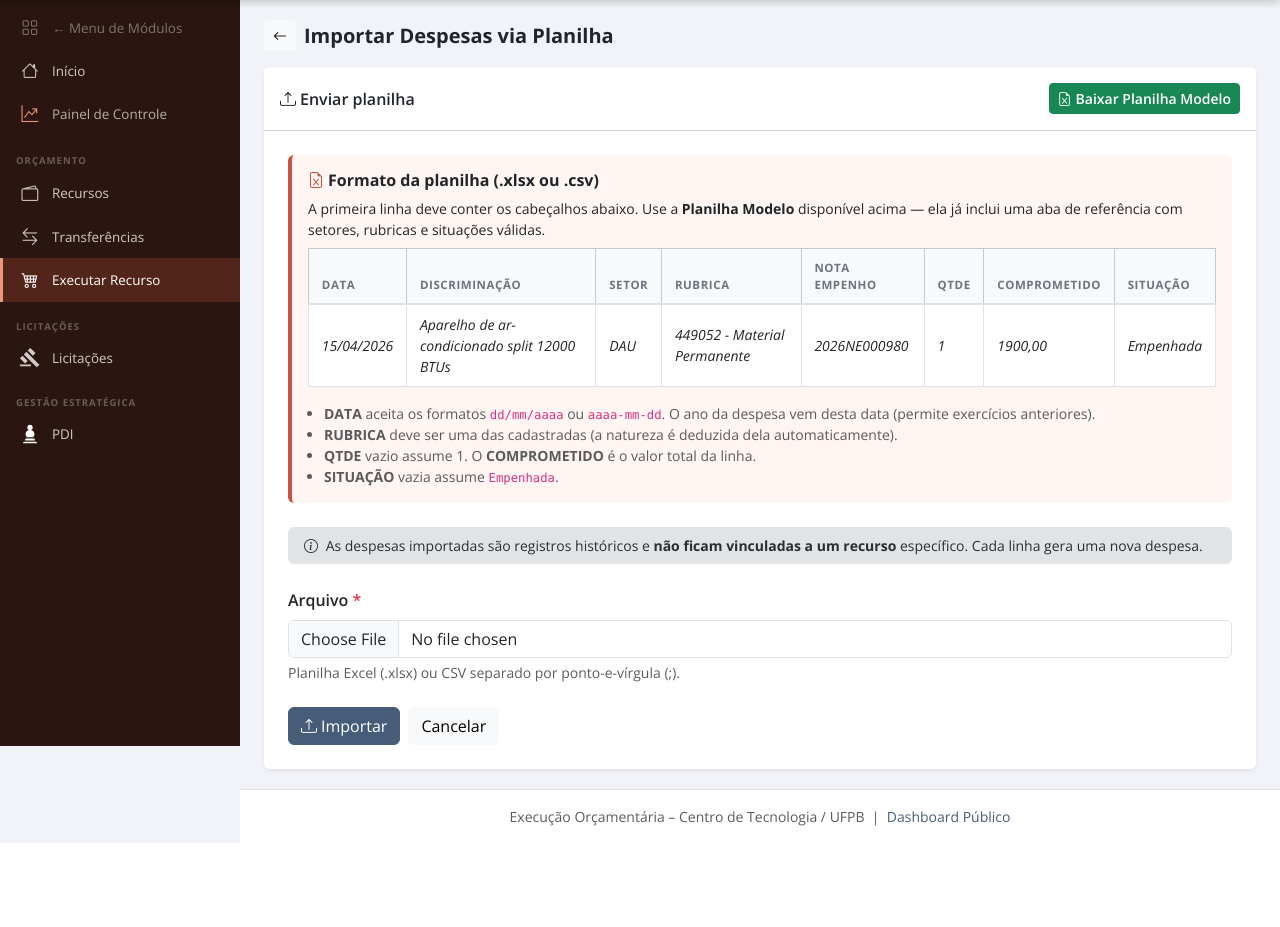
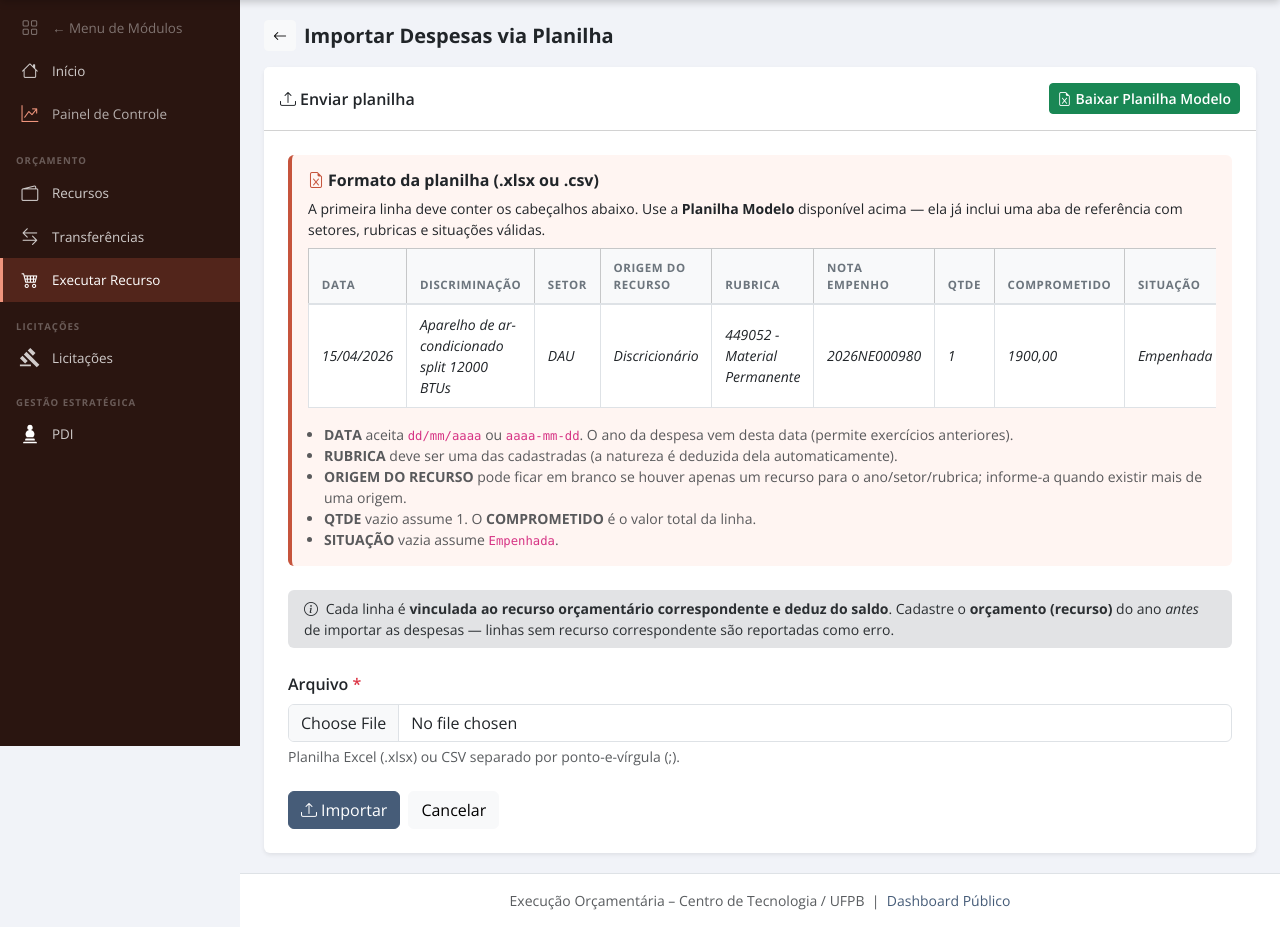
Before and after one commit to marcelgois-png/orcamento-projetos-ct, a Django app: page /orcamento/despesas/importar/ in a window 1280 px wide. Shown: the part 54-981 px from the top of the page. Before the commit the page ends 897 px from the top, so only its background shows below. Run offline with Django 5.2, Linux system fonts and the light colour scheme; a user stored in the database is signed in; tables that the repository leaves empty hold one stand-in row (values such as "Sample post"); grey boxes marked "Sample" are stand-in pictures; some libraries are stand-ins or nearby versions.

Commit message:
Vincula despesa importada ao recurso (deduz do saldo)
A importacao de despesas agora vincula cada linha ao recurso orcamentario
correspondente, de modo que deduz do saldo. Util ao inserir tambem os
orcamentos de anos anteriores.

- Adiciona a coluna "Origem do Recurso" (template, planilha modelo e
  parsing). O recurso e localizado por ano (da data) + setor + origem +
  natureza (deduzida da rubrica) + rubrica.
- Origem pode ficar em branco quando ha um unico recurso para o conjunto;
  com mais de um, a linha pede a origem. Sem recurso correspondente, a
  linha e reportada como erro (cadastre o orcamento antes).
- A despesa herda setor/natureza/rubrica do recurso, como no lancamento
  manual.

Co-Authored-By: Claude Opus 4.8 <noreply@anthropic.com>

```diff
--- a/orcamento/views.py
+++ b/orcamento/views.py
@@ -1629,10 +1629,11 @@ def _resolver_situacao(raw):
 def despesa_importar(request):
     """Importa despesas (execução orçamentária) via planilha Excel ou CSV.
 
-    Colunas: Data, Discriminação, Setor, Rubrica, Nota Empenho, Qtde,
-    Comprometido, Situação. Pensado para inserir rapidamente a execução de
-    anos anteriores. As despesas importadas não ficam vinculadas a um recurso
-    específico (são registros históricos)."""
+    Colunas: Data, Discriminação, Setor, Origem do Recurso, Rubrica,
+    Nota Empenho, Qtde, Comprometido, Situação. Pensado para inserir
+    rapidamente a execução de anos anteriores. Cada despesa é vinculada ao
+    recurso correspondente (ano da data + setor + origem + natureza + rubrica),
+    de modo que deduz do saldo do recurso."""
     if request.method == 'POST':
         arquivo = request.FILES.get('arquivo')
         if not arquivo:
@@ -1673,10 +1674,12 @@ def despesa_importar(request):
                         erros.append(f'Linha {i}: DISCRIMINAÇÃO obrigatória.')
                         continue
 
-                    setor_raw = row.get(_orc_norm('SETOR')) or ''
-                    setor = _resolver_setor(setor_raw)
-                    if setor_raw and not setor:
-                        erros.append(f'Linha {i}: SETOR não encontrado ("{setor_raw}").')
+                    setor = _resolver_setor(row.get(_orc_norm('SETOR')))
+                    if not setor:
+                        erros.append(
+                            f'Linha {i}: SETOR inválido ou não cadastrado '
+                            f'("{row.get(_orc_norm("SETOR"))}").'
+                        )
                         continue
 
                     rubrica = _resolver_rubrica(row.get(_orc_norm('RUBRICA')))
@@ -1688,6 +1691,34 @@ def despesa_importar(request):
                         continue
                     natureza = rubrica_natureza_por_label.get(rubrica, '')
 
+                    # Vincula a despesa ao recurso orçamentário (para deduzir do saldo).
+                    # Recurso = ano (da data) + setor + origem + natureza + rubrica.
+                    ano = data_despesa.year
+                    origem = _resolver_origem(
+                        row.get(_orc_norm('ORIGEM DO RECURSO')) or row.get(_orc_norm('ORIGEM'))
+                    )
+                    rec_qs = RecursoOrcamentario.objects.filter(
+                        ano_fiscal=ano, setor=setor, natureza=natureza, rubrica=rubrica,
+                    )
+                    if origem:
+                        rec_qs = rec_qs.filter(origem_recurso=origem)
+                    recursos_match = list(rec_qs[:2])
+                    if not recursos_match:
+                        erros.append(
+                            f'Linha {i}: nenhum recurso orçamentário encontrado para '
+                            f'{ano} / {setor} / {origem or "(origem não informada)"} / {natureza} / {rubrica}. '
+                            f'Cadastre o orçamento correspondente antes.'
+                        )
+                        continue
+                    if len(recursos_match) > 1:
+                        erros.append(
+                            f'Linha {i}: mais de um recurso corresponde a '
+                            f'{ano} / {setor} / {natureza} / {rubrica}. '
+                            f'Informe a coluna ORIGEM DO RECURSO para desambiguar.'
+                        )
+                        continue
+                    recurso = recursos_match[0]
+
                     qtde = _orc_parse_decimal(row.get(_orc_norm('QTDE'))) or Decimal('1')
                     if qtde <= 0:
                         qtde = Decimal('1')
@@ -1713,9 +1744,10 @@ def despesa_importar(request):
                     Despesa.objects.create(
                         data_despesa=data_despesa,
                         discriminacao=discriminacao,
-                        setor=setor,
-                        rubrica=rubrica,
-                        natureza=natureza,
+                        recurso=recurso,
+                        setor=recurso.setor,
+                        rubrica=recurso.rubrica,
+                        natureza=recurso.natureza,
                         nota_empenho=nota_empenho,
                         quantidade=qtde,
                         valor_unitario=valor_unitario,
@@ -1748,10 +1780,12 @@ def despesa_template_xlsx(request):
     from openpyxl.worksheet.datavalidation import DataValidation
 
     setores = list(Setor.objects.filter(ativo=True).order_by('sigla', 'codigo'))
+    origens = list(OrigemRecurso.objects.filter(ativo=True).order_by('ordem', 'nome'))
     rubricas_qs = list(Rubrica.objects.filter(ativo=True).order_by('ordem', 'codigo'))
     situacoes = list(SituacaoDespesa.objects.filter(ativo=True).order_by('ordem', 'nome'))
 
     setor_labels = [_setor_catalog_label(s) for s in setores]
+    origem_labels = [o.nome for o in origens]
     rubrica_labels = [str(r) for r in rubricas_qs]
     situacao_labels = [s.nome for s in situacoes]
 
@@ -1760,10 +1794,10 @@ def despesa_template_xlsx(request):
     ws.title = 'Despesas'
 
     headers = [
-        'DATA', 'DISCRIMINAÇÃO', 'SETOR', 'RUBRICA',
+        'DATA', 'DISCRIMINAÇÃO', 'SETOR', 'ORIGEM DO RECURSO', 'RUBRICA',
         'NOTA EMPENHO', 'QTDE', 'COMPROMETIDO', 'SITUAÇÃO',
     ]
-    col_widths = [14, 50, 30, 40, 18, 10, 16, 16]
+    col_widths = [14, 50, 30, 28, 40, 18, 10, 16, 16]
 
     header_fill = PatternFill('solid', fgColor='C6543C')
     header_font = Font(bold=True, color='FFFFFF', name='Calibri', size=11)
@@ -1784,6 +1818,7 @@ def despesa_template_xlsx(request):
         f'15/04/{timezone.now().year}',
         'Aparelho de ar-condicionado split 12000 BTUs',
         setor_labels[0] if setor_labels else '',
+        origem_labels[0] if origem_labels else '',
         next((l for l in rubrica_labels if l.startswith('449052')), rubrica_labels[0] if rubrica_labels else ''),
         f'{timezone.now().year}NE000980',
         1,
@@ -1800,6 +1835,7 @@ def despesa_template_xlsx(request):
     ws_ref = wb.create_sheet('Referência')
     ref_data = [
         ('SETOR', setor_labels, 30),
+        ('ORIGEM DO RECURSO', origem_labels, 28),
         ('RUBRICA', rubrica_labels, 40),
         ('SITUAÇÃO', situacao_labels, 18),
     ]
@@ -1826,11 +1862,12 @@ def despesa_template_xlsx(request):
         dv.add(f'{col_letter}2:{col_letter}501')
 
     add_list_validation('C', 'A', len(setor_labels), 'SETOR')
-    add_list_validation('D', 'B', len(rubrica_labels), 'RUBRICA')
-    add_list_validation('H', 'C', len(situacao_labels), 'SITUAÇÃO')
+    add_list_validation('D', 'B', len(origem_labels), 'ORIGEM DO RECURSO')
+    add_list_validation('E', 'C', len(rubrica_labels), 'RUBRICA')
+    add_list_validation('I', 'D', len(situacao_labels), 'SITUAÇÃO')
 
     ws.freeze_panes = 'A2'
-    ws.auto_filter.ref = 'A1:H1'
+    ws.auto_filter.ref = 'A1:I1'
     ws_ref.freeze_panes = 'A2'
 
     response = HttpResponse(
--- a/templates/orcamento/despesa_importar.html
+++ b/templates/orcamento/despesa_importar.html
@@ -31,6 +31,7 @@
                   <th>DATA</th>
                   <th>DISCRIMINAÇÃO</th>
                   <th>SETOR</th>
+                  <th>ORIGEM DO RECURSO</th>
                   <th>RUBRICA</th>
                   <th>NOTA EMPENHO</th>
                   <th>QTDE</th>
@@ -43,6 +44,7 @@
                   <td>15/04/2026</td>
                   <td>Aparelho de ar-condicionado split 12000 BTUs</td>
                   <td>DAU</td>
+                  <td>Discricionário</td>
                   <td>449052 - Material Permanente</td>
                   <td>2026NE000980</td>
                   <td>1</td>
@@ -54,8 +56,9 @@
           </div>
 
           <ul class="small text-muted mt-3 mb-0 ps-3">
-            <li><strong>DATA</strong> aceita os formatos <code>dd/mm/aaaa</code> ou <code>aaaa-mm-dd</code>. O ano da despesa vem desta data (permite exercícios anteriores).</li>
+            <li><strong>DATA</strong> aceita <code>dd/mm/aaaa</code> ou <code>aaaa-mm-dd</code>. O ano da despesa vem desta data (permite exercícios anteriores).</li>
             <li><strong>RUBRICA</strong> deve ser uma das cadastradas (a natureza é deduzida dela automaticamente).</li>
+            <li><strong>ORIGEM DO RECURSO</strong> pode ficar em branco se houver apenas um recurso para o ano/setor/rubrica; informe-a quando existir mais de uma origem.</li>
             <li><strong>QTDE</strong> vazio assume 1. O <strong>COMPROMETIDO</strong> é o valor total da linha.</li>
             <li><strong>SITUAÇÃO</strong> vazia assume <code>Empenhada</code>.</li>
           </ul>
@@ -63,7 +66,8 @@
 
         <div class="alert alert-secondary border-0 py-2 mb-4 small">
           <i class="bi bi-info-circle me-1"></i>
-          As despesas importadas são registros históricos e <strong>não ficam vinculadas a um recurso</strong> específico. Cada linha gera uma nova despesa.
+          Cada linha é <strong>vinculada ao recurso orçamentário correspondente e deduz do saldo</strong>.
+          Cadastre o <strong>orçamento (recurso)</strong> do ano <em>antes</em> de importar as despesas — linhas sem recurso correspondente são reportadas como erro.
         </div>
 
         <!-- Formulário de upload -->
```
